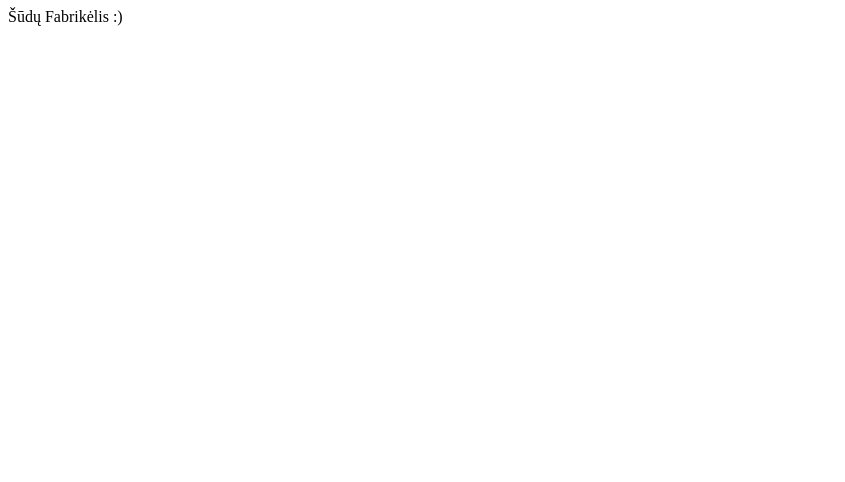
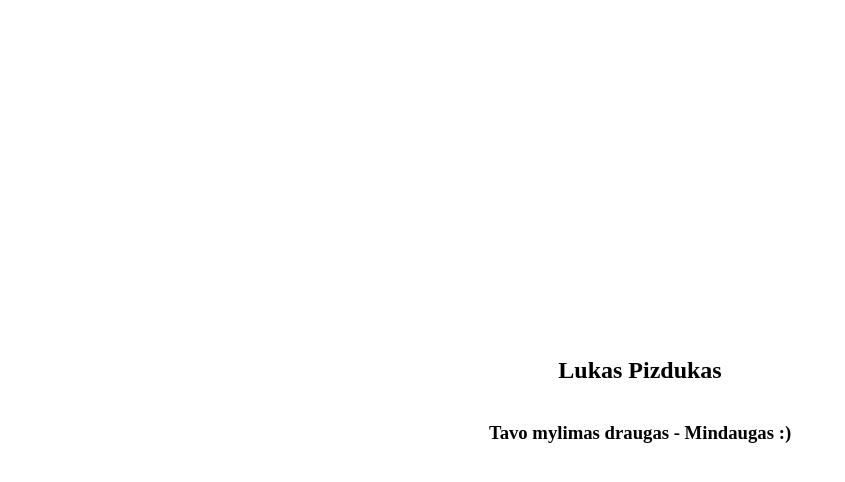
Before and after one commit to MTamu/SuduFabrikelis, a plain HTML site: page index.html in a window 1280 px wide. Shown: the whole page, without its empty margins (0-845 px from the left). Drawn offline with Linux system fonts and the light colour scheme.

Commit message:
Create a text dedicated for a friend

```diff
--- a/index.html
+++ b/index.html
@@ -4,12 +4,12 @@
     <meta charset="UTF-8">
     <meta http-equiv="X-UA-Compatible" content="IE=edge">
     <meta name="viewport" content="width=device-width, initial-scale=1.0">
-    <link rel="stylesheet" src="./styles/styles.css">
+    <link rel="stylesheet" href="./styles/styles.css">
     <title>Šūdų Fabrikėlis</title>
 </head>
 <body>
-    Šūdų Fabrikėlis :)
-
-    <script src="./scripts/scripts.js"></script>
+        <div class="dedication"><h2>Lukas Pizdukas</h2></div>
+        <div class="signature"><h3>Tavo mylimas draugas - Mindaugas :) </h3></div>
+        <script src="./scripts/scripts.js"></script>
 </body>
 </html>
--- a/styles/styles.css
+++ b/styles/styles.css
@@ -0,0 +1,9 @@
+body {
+    /* Removes defalt margin on body element */
+     margin: 0 auto;
+     min-height: 100vh;
+        display: flex;
+        flex-direction: column;
+        align-items: center;
+        justify-content: center;
+ }
```
